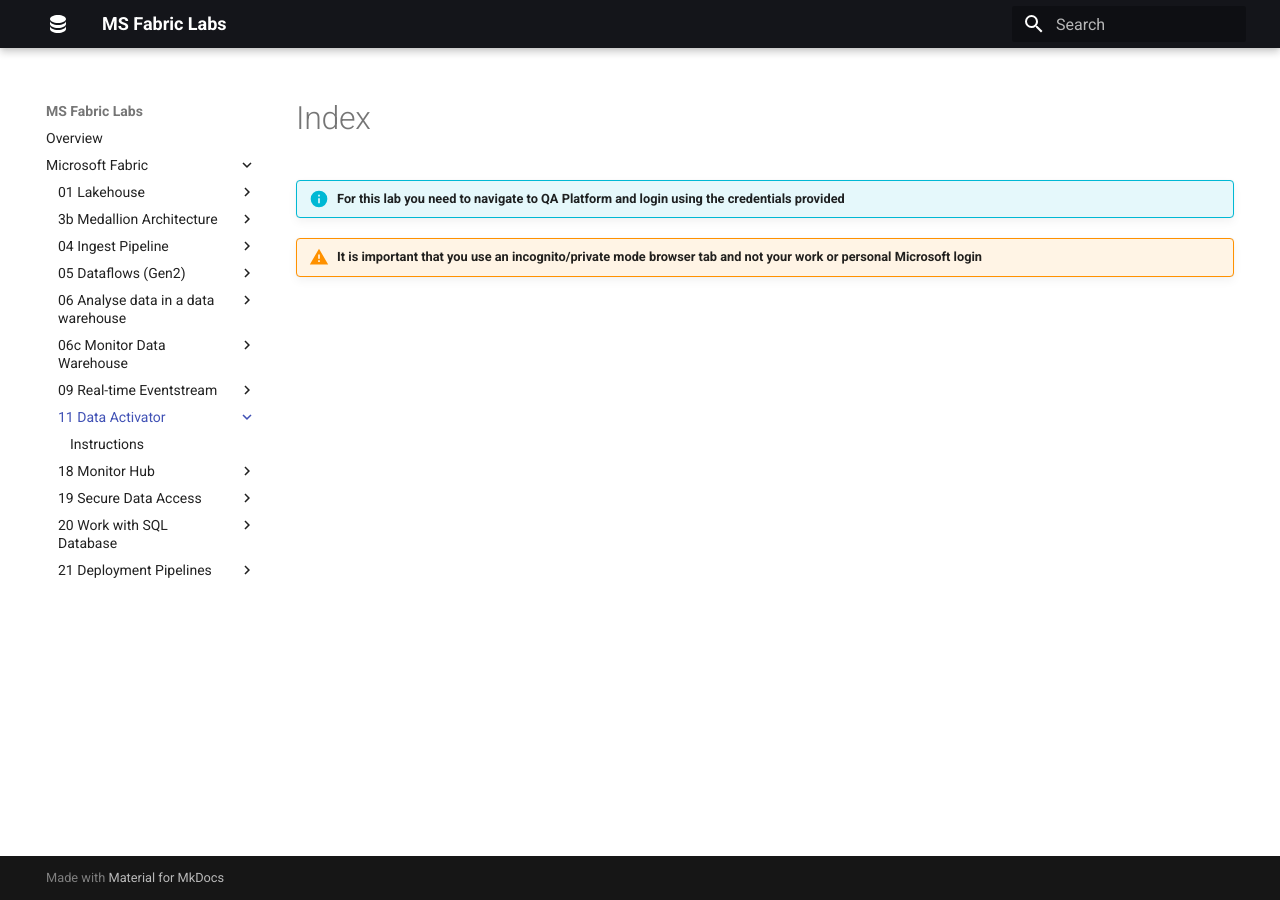
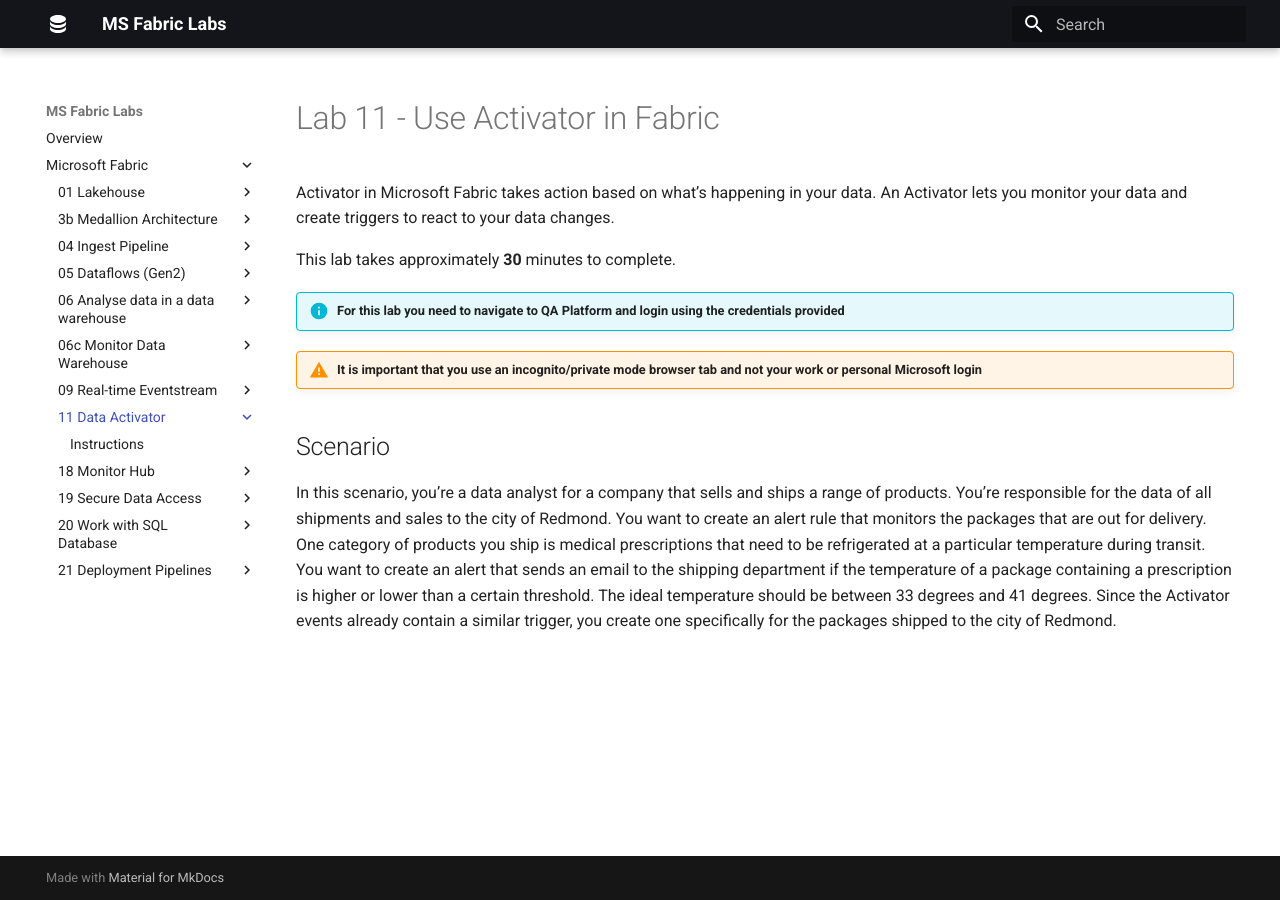
Before and after one commit to qaalabs/fabric, an MkDocs documentation site: the page built from docs/11-data-activator/index.md, in a window 1280 px wide. Built offline with MkDocs 1.6.1 and Material for MkDocs 9.7.7, drawn with Linux system fonts in a browser that asks for light colours.

```diff
--- a/docs/11-data-activator/index.md
+++ b/docs/11-data-activator/index.md
@@ -1,4 +1,13 @@
+# Lab 11 - Use Activator in Fabric
+
+Activator in Microsoft Fabric takes action based on what’s happening in your data. An Activator lets you monitor your data and create triggers to react to your data changes.
+
+This lab takes approximately **30** minutes to complete.
 
 !!! info "For this lab you need to navigate to QA Platform and login using the credentials provided"
 
 !!! warning "It is important that you use an incognito/private mode browser tab and not your work or personal Microsoft login"
+
+## Scenario
+
+In this scenario, you’re a data analyst for a company that sells and ships a range of products. You’re responsible for the data of all shipments and sales to the city of Redmond. You want to create an alert rule that monitors the packages that are out for delivery. One category of products you ship is medical prescriptions that need to be refrigerated at a particular temperature during transit. You want to create an alert that sends an email to the shipping department if the temperature of a package containing a prescription is higher or lower than a certain threshold. The ideal temperature should be between 33 degrees and 41 degrees. Since the Activator events already contain a similar trigger, you create one specifically for the packages shipped to the city of Redmond.
```
Also changed, not shown: docs/11-data-activator/instructions.md (+35 -13 lines), docs/06-data-warehouse/instructions.md (line endings or trailing spaces), docs/img/activator-build-object.png (added), docs/img/activator-define-action.png (added), docs/img/activator-destination.png (added), docs/img/activator-event-details.png (added), docs/img/activator-events-page.png (added), docs/img/activator-home-screen.png (added), docs/img/activator-new-rule.png (added), docs/img/activator-reflex-home-screen.png (added), docs/img/activator-rule-filters.png (added), docs/img/activator-rule.png (added), docs/img/activator-temperature-rule.png (added), 1 other file.
